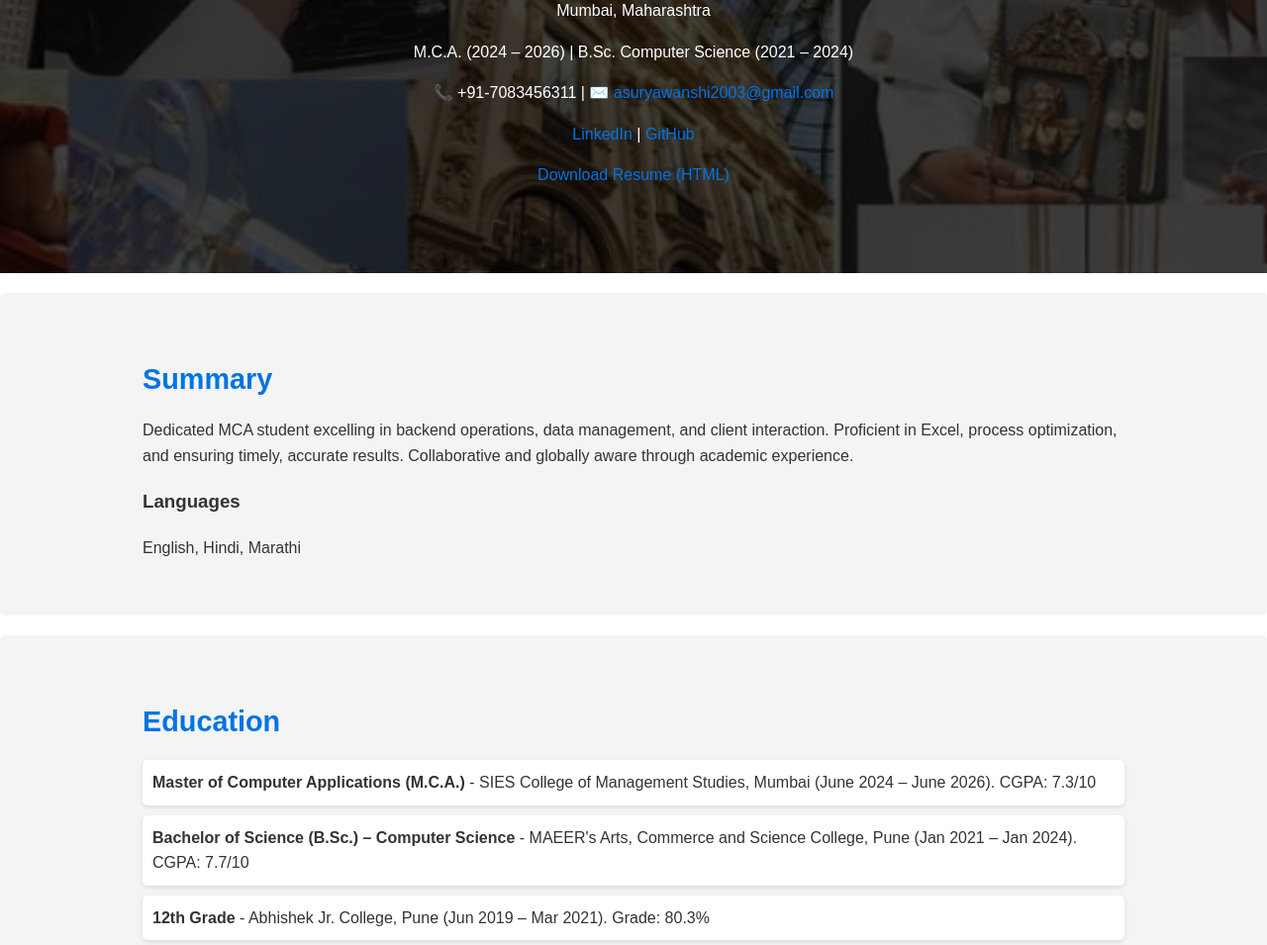
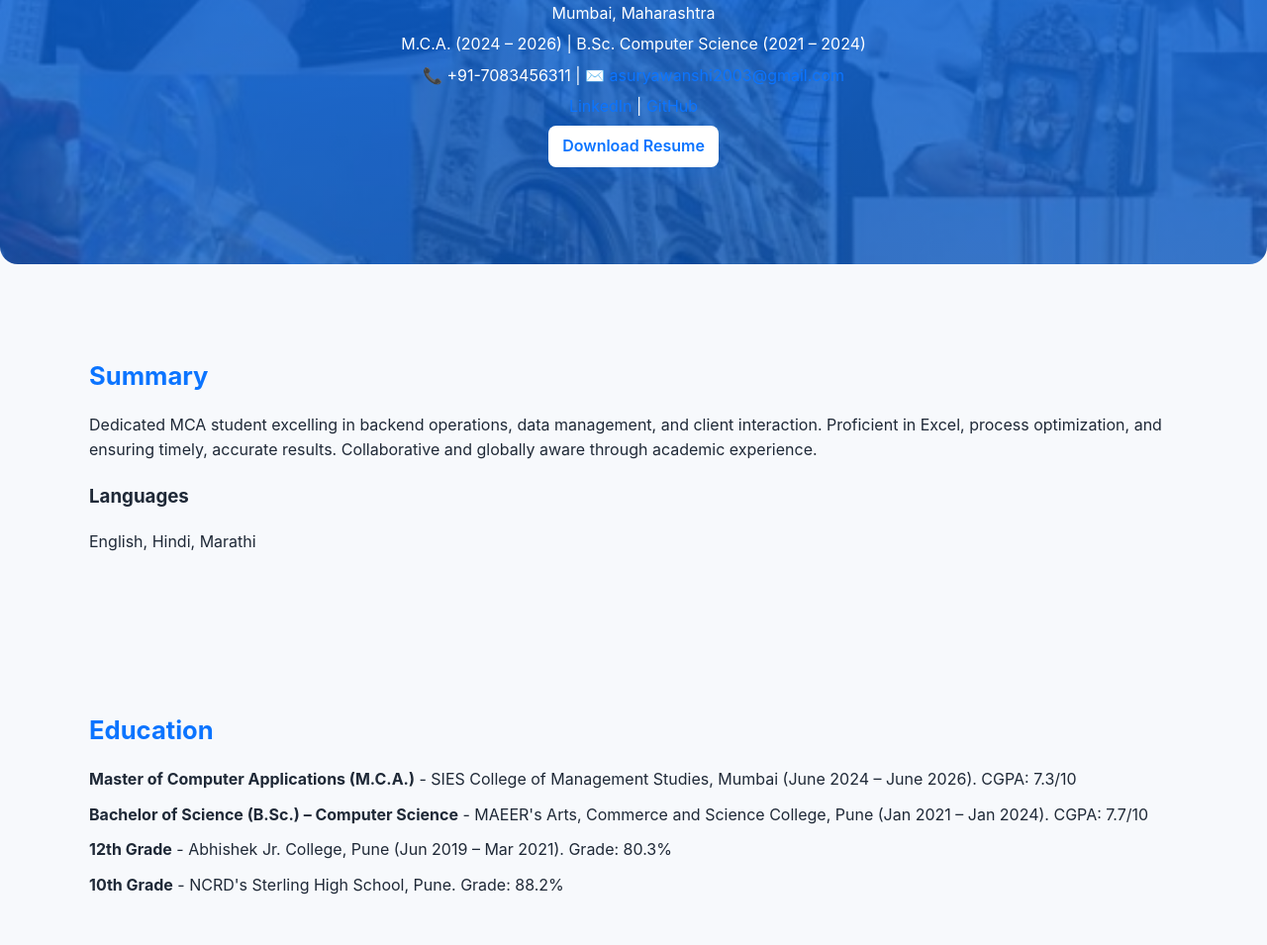
Before and after one commit to anuja19103/Portfolio-Website, a plain HTML site: page index.html in a window 1280 px wide. Shown: the part 166-1121 px from the top of the page at 99% size. Drawn offline with Linux system fonts and the light colour scheme.

Commit message:
Style: visual refresh (typography, layout, button, responsive tweaks)

```diff
--- a/index.html
+++ b/index.html
@@ -14,7 +14,7 @@
             <p>M.C.A. (2024 – 2026) | B.Sc. Computer Science (2021 – 2024)</p>
             <p>📞 +91-7083456311 | ✉️ <a href="mailto:asuryawanshi2003@gmail.com">asuryawanshi2003@gmail.com</a></p>
             <p><a href="https://www.linkedin.com/in/anuja-suryawanshi-707234216/" target="_blank">LinkedIn</a> | <a href="https://github.com/anuja19103" target="_blank">GitHub</a></p>
-            <p><a href="resume.html" target="_blank">Download Resume (HTML)</a></p>
+            <p><a class="btn btn-primary" href="resume.html" target="_blank">Download Resume</a></p>
         </div>
     </header>
 
--- a/style.css
+++ b/style.css
@@ -1,37 +1,39 @@
+:root {
+    --bg: #f7f9fc;
+    --card: #ffffff;
+    --muted: #6b7280;
+    --accent: #0b74ff;
+    --accent-2: #28a745;
+    --text: #1f2937;
+}
+
 /* General Reset */
 body {
     margin: 0;
-    font-family: Arial, sans-serif;
+    font-family: -apple-system, BlinkMacSystemFont, "Segoe UI", Roboto, "Helvetica Neue", Arial, sans-serif;
     line-height: 1.6;
-    color: #333;
+    color: var(--text);
+    background: var(--bg);
+    -webkit-font-smoothing: antialiased;
+    -moz-osx-font-smoothing: grayscale;
 }
 
 .container {
-    width: 80%;
+    max-width: 1100px;
     margin: 0 auto;
-    padding: 20px;
+    padding: 28px;
 }
 
 /* Header */
 /* Header with Background Image */
 header {
-    background: url('bg-img.jpg') no-repeat center center/cover;
-    padding: 50px 0;
+    background: linear-gradient(rgba(11,116,255,0.75), rgba(11,116,255,0.6)), url('bg-img.jpg') no-repeat center/cover;
+    padding: 64px 0;
     text-align: center;
     position: relative;
     color: #fff;
-}
-
-/* Optional: Add an overlay for better text readability */
-header::before {
-    content: "";
-    position: absolute;
-    top: 0;
-    left: 0;
-    width: 100%;
-    height: 100%;
-    background: rgba(0, 0, 0, 0.5); /* Adjust transparency */
-    z-index: 1;
+    border-bottom-left-radius: 18px;
+    border-bottom-right-radius: 18px;
 }
 
 header h1,
@@ -40,54 +42,77 @@ header a {
     position: relative;
     z-index: 2;
 }
+
+header h1 {
+    font-size: 2.6rem;
+    margin: 0 0 8px 0;
+    letter-spacing: -0.5px;
+}
+
+header p { margin: 6px 0; }
+
+.btn {
+    display: inline-block;
+    padding: 8px 14px;
+    border-radius: 8px;
+    text-decoration: none;
+    font-weight: 600;
+    transition: transform .12s ease, box-shadow .12s ease;
+}
+
+.btn-primary {
+    background: #fff;
+    color: var(--accent);
+    box-shadow: 0 6px 18px rgba(11,116,255,0.14);
+}
+
+.btn-primary:hover { transform: translateY(-3px); box-shadow: 0 10px 24px rgba(11,116,255,0.18); }
 /* Sections */
 section {
-    margin: 20px 0;
+    margin: 24px 0;
     padding: 20px;
-    background: #f4f4f4;
-    border-radius: 5px;
+    background: transparent;
+}
+
+section .card {
+    background: var(--card);
+    border-radius: 12px;
+    padding: 20px;
+    box-shadow: 0 6px 18px rgba(15,23,42,0.06);
 }
 
 section h2 {
-    font-size: 1.8em;
-    margin-bottom: 10px;
-    color: #0073e6;
+    font-size: 1.6rem;
+    margin-bottom: 12px;
+    color: var(--accent);
 }
 
-section ul {
-    list-style-type: none;
-    padding: 0;
+section ul { list-style-type: none; padding: 0; }
+
+section ul li { margin: 10px 0; }
+
+.meta { color: var(--muted); font-size: 0.95rem; }
+
+.skills { display:flex; flex-wrap:wrap; gap:8px; }
+.skill { background: var(--accent); color: #fff; padding:8px 12px; border-radius:999px; font-size:0.95rem; }
+.skill-soft { background: var(--accent-2); }
+
+/* Footer */
+footer { text-align: center; padding: 18px 0; color: var(--muted); }
+footer p { margin: 0; }
+
+/* Links */
+a { color: var(--accent); text-decoration: none; }
+a:hover { text-decoration: underline; }
+
+/* Responsive */
+@media (max-width: 768px) {
+    .container { padding: 18px; }
+    header { padding: 42px 12px; }
+    header h1 { font-size: 1.8rem; }
+    .skills { gap:6px; }
 }
 
-section ul li {
-    background: #fff;
-    margin: 10px 0;
-    padding: 10px;
-    border-radius: 5px;
-    box-shadow: 0 2px 5px rgba(0, 0, 0, 0.1);
+@media (max-width: 420px) {
+    header h1 { font-size: 1.5rem; }
 }
-
-/* Footer */
-footer {
-    text-align: center;
-    padding: 10px 0;
-    background: #0073e6;
-    color: #fff;
-    position: relative;
-    bottom: 0;
-    width: 100%;
-}
-
-footer p {
-    margin: 0;
-}
-
-/* Links */
-a {
-    color: #0073e6;
-    text-decoration: none;
-}
-
-a:hover {
-    text-decoration: underline;
-}
```
